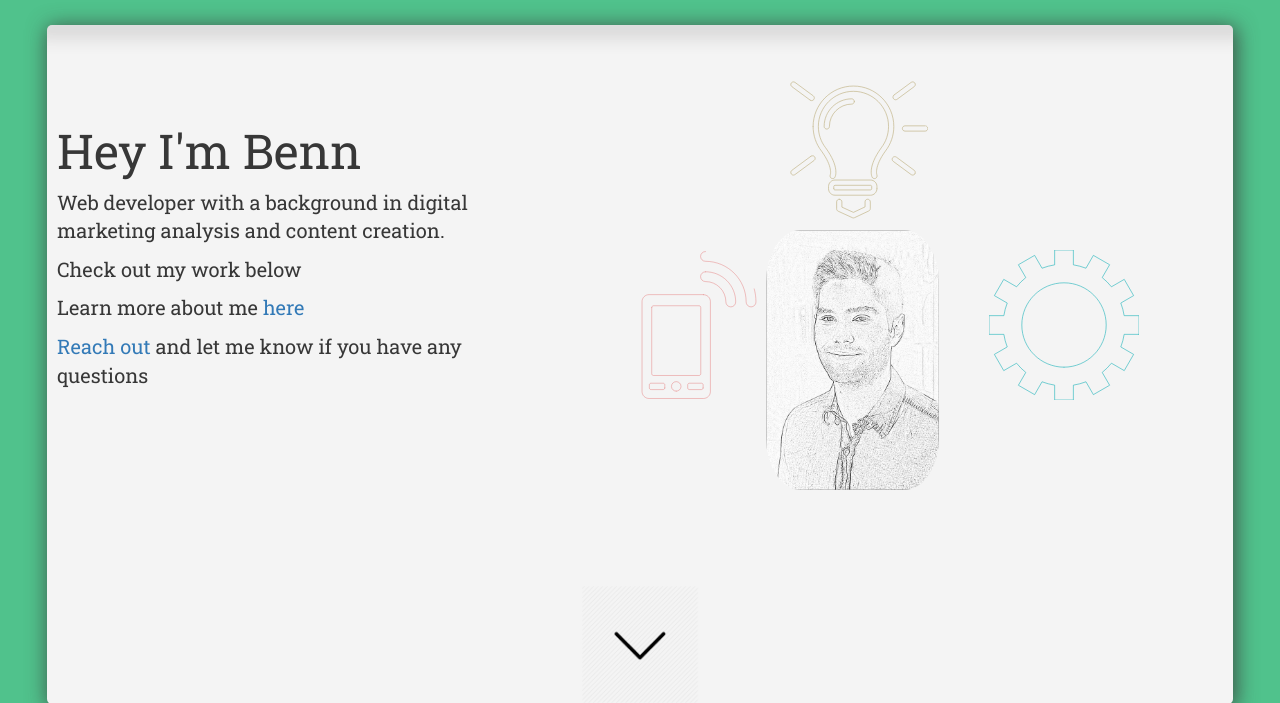
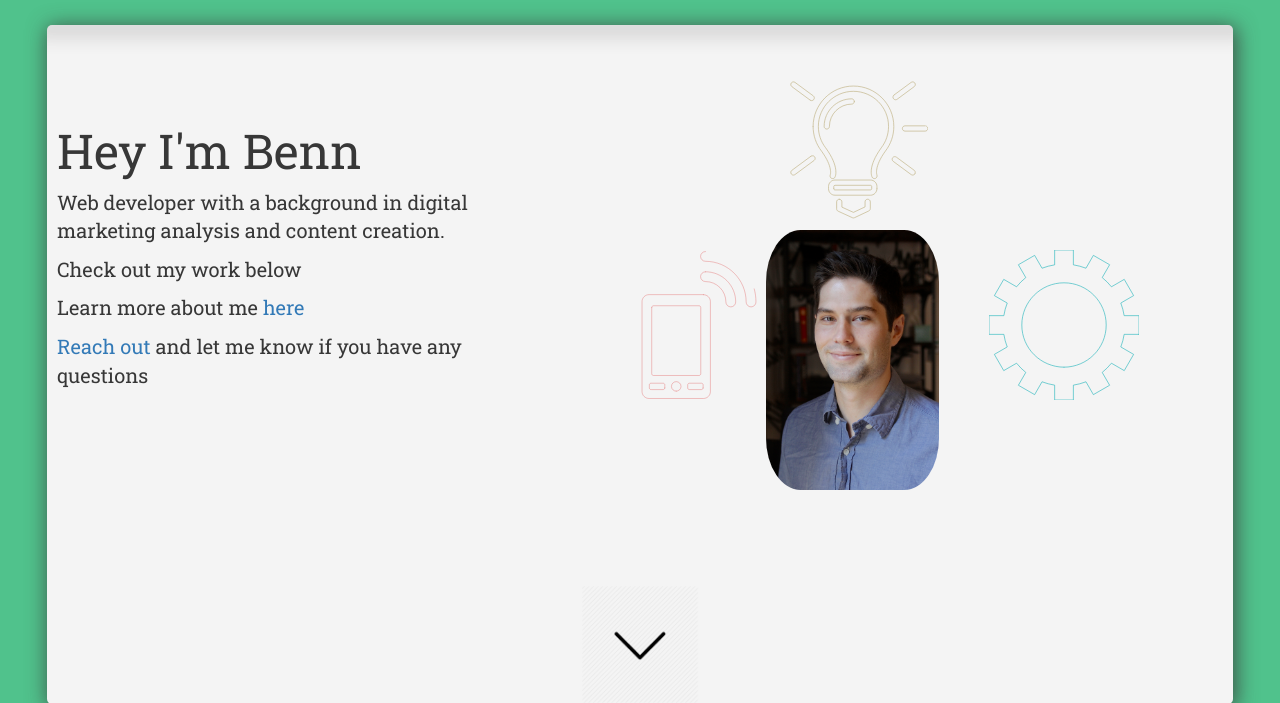
Before and after one commit to AceCat/portfolio-site, a PHP site: page /index.html in a window 1280 px wide. Shown: the part 50-753 px from the top of the page. Run offline with PHP 8.4, Linux system fonts and the light colour scheme; some libraries are stand-ins or nearby versions.

Commit message:
changed margins and picture

```diff
--- a/index.html
+++ b/index.html
@@ -67,7 +67,7 @@
 					</div>
 					<div class='lazySVG' id='smartphone'>
 					</div>
-					<img id='top-image' src='./images/benn-sketch.png'/>
+					<img id='top-image' src='./images/GA_photo.jpg'/>
 			</div>
 		</div>
 
--- a/styles/style.css
+++ b/styles/style.css
@@ -296,6 +296,7 @@ time {
 
 #about-blurb {
 	margin-left: 20px;
+	padding: 0 5px 0 5px;
 }
 
 ul {
```
